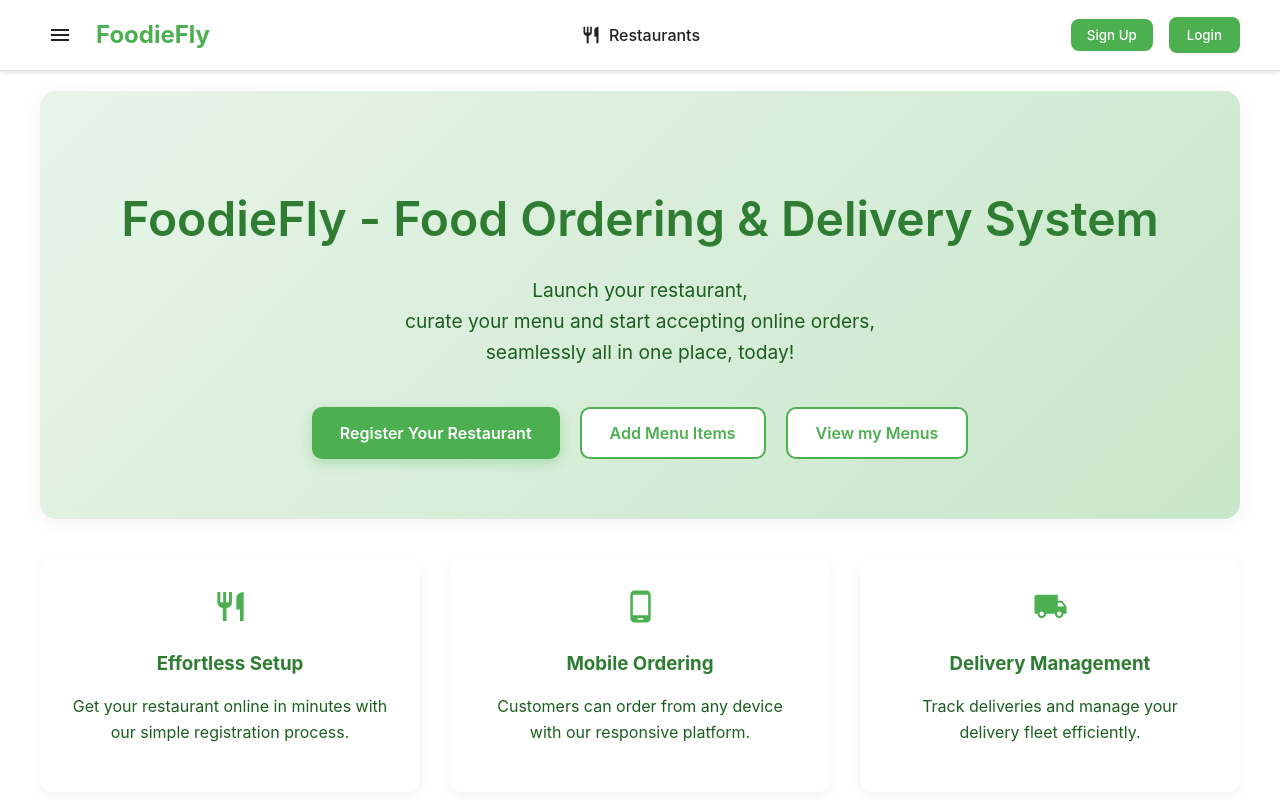
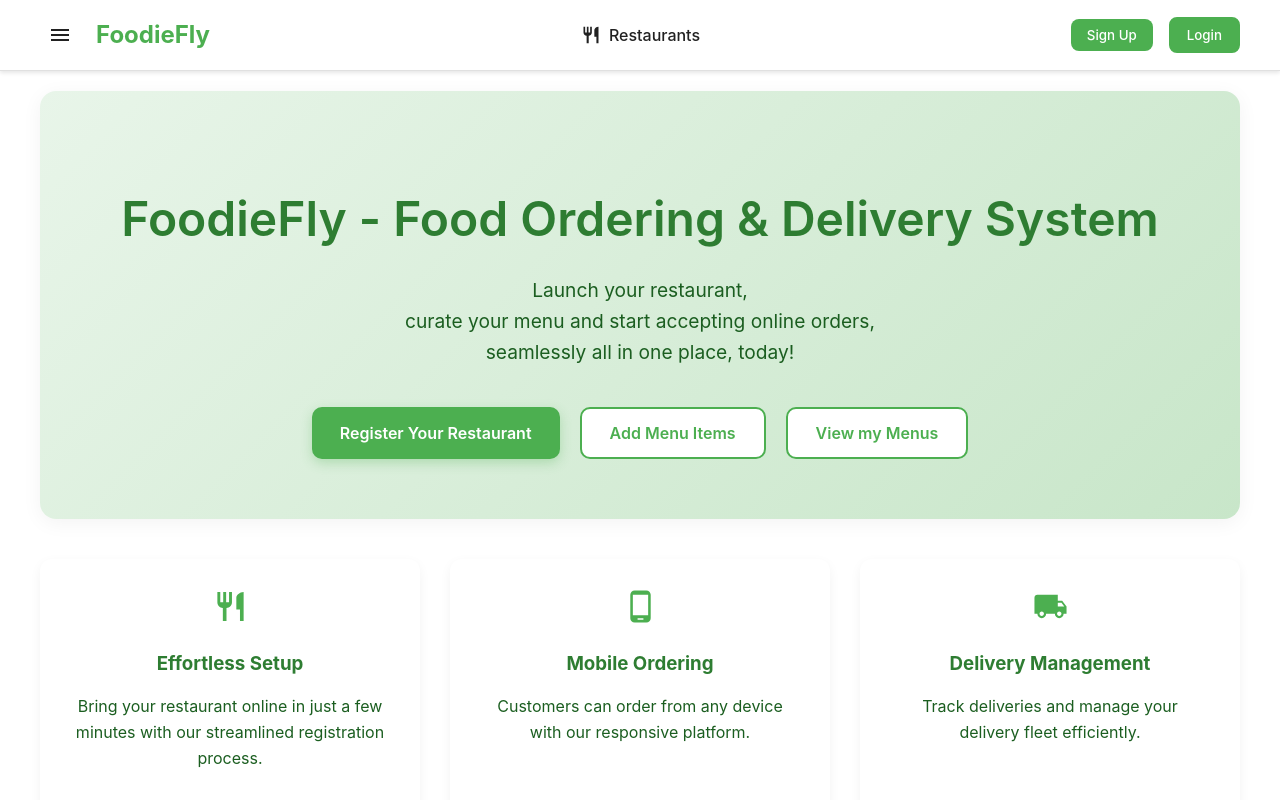
Before and after one commit to JordanCJ7/FoodieFly, a React (Create React App) app in the folder frontend/: page /restaurant-home in a window 1280 px wide. Shown: the top 800 px of the page. Built offline with nearby package versions, Linux system fonts and the light colour scheme.

Commit message:
Update Home.js

```diff
--- a/frontend/src/pages/RestaurantAdmin/home/Home.js
+++ b/frontend/src/pages/RestaurantAdmin/home/Home.js
@@ -102,7 +102,7 @@ function Home() {
             <RestaurantIcon fontSize="large" />
           </div>
           <h3>Effortless Setup</h3>
-          <p>Get your restaurant online in minutes with our simple registration process.</p>
+          <p>Bring your restaurant online in just a few minutes with our streamlined registration process.</p>
         </div>
         <div className="feature">
           <div className="feature-icon">
```
